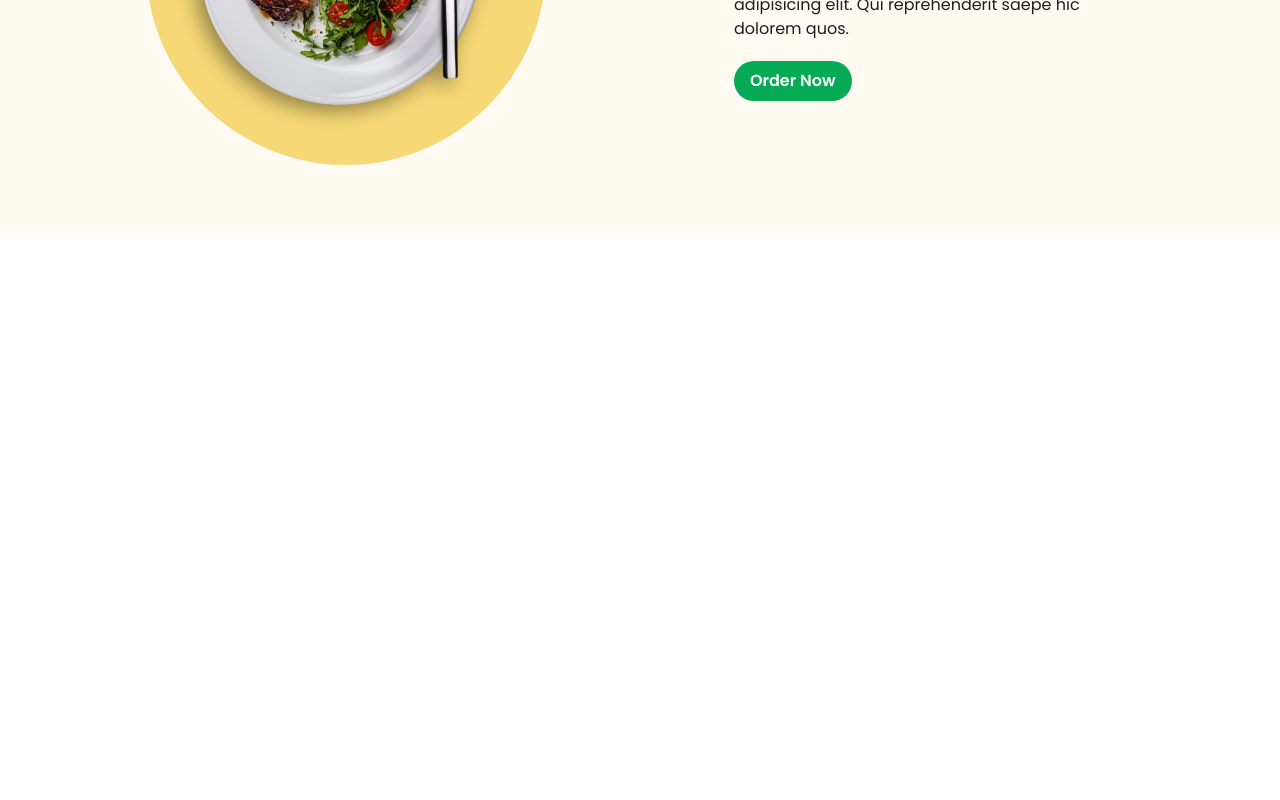
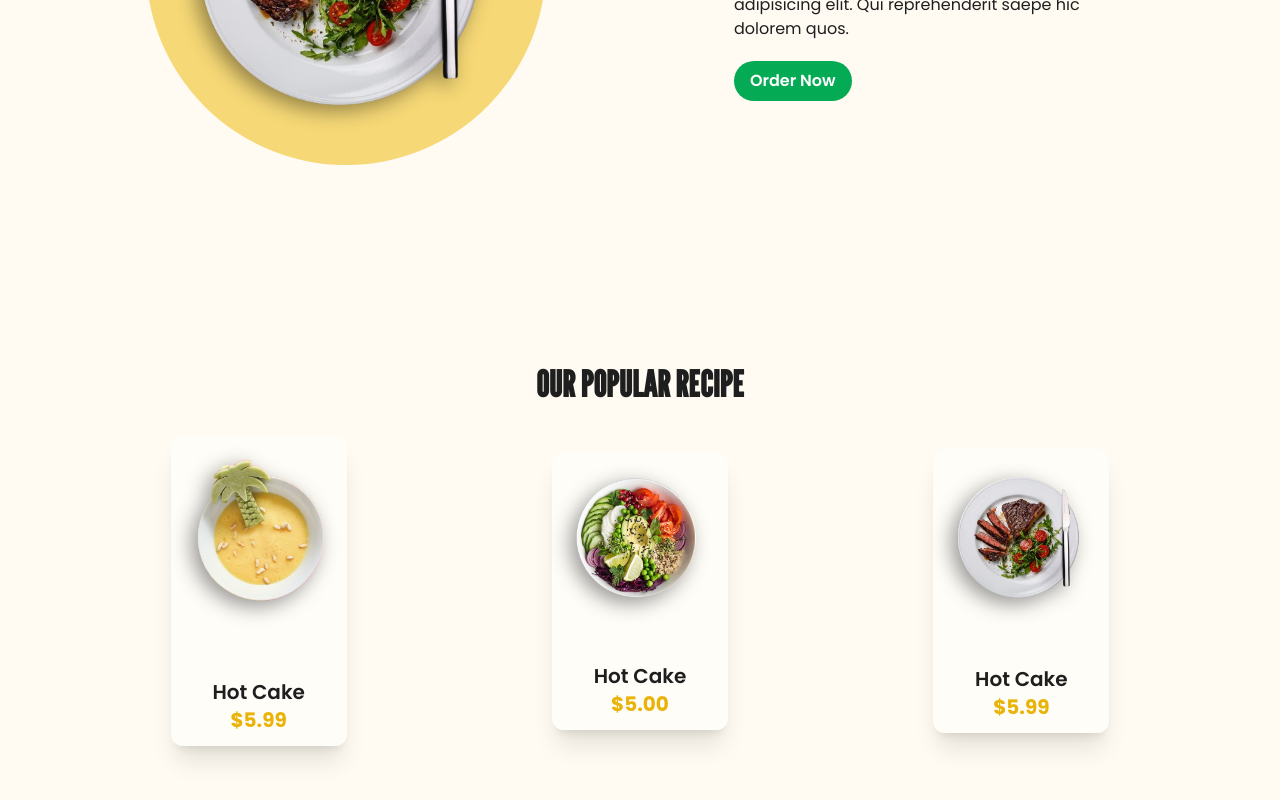
Before and after one commit to kash2005/Restaurant-Website, a React (Vite) app: page / in a window 1280 px wide. Shown: the part 1339-2139 px from the top of the page. Before the commit the page ends 1575 px from the top, so only its background shows below. Built offline with nearby package versions, Linux system fonts and the light colour scheme; a web font is replaced by a local one.

Commit message:
add popularrecipe section

```diff
--- a/src/App.tsx
+++ b/src/App.tsx
@@ -2,6 +2,7 @@
 import { Hero } from './components/Hero/Hero'
 import HotDessert from './components/HotDessert/HotDessert'
 import Banner from './components/Banner/Banner'
+import PopularRecipe from './components/PopularRecipe/PopularRecipe'
 
 const App = () => {
   return (
@@ -12,6 +13,7 @@
       </div>
       <HotDessert />
       <Banner />
+      <PopularRecipe />
     </div>
   )
 }
--- /dev/null
+++ b/src/components/PopularRecipe/PopularRecipe.tsx
@@ -0,0 +1,71 @@
+import Food1 from '../../assets/food.png';
+import Food2 from '../../assets/food2-plate.png';
+import Food3 from '../../assets/banner.png';
+import {motion} from 'framer-motion';
+import {SlideUp} from '../Hero/Hero';
+
+interface PopularRecipeItem {
+    id: number;
+    name: string;
+    img: string;
+    price: string;
+    delay: number;
+}
+
+const PopularRecipeData: PopularRecipeItem[] = [
+    {
+        id: 1,
+        name: "Hot Cake",
+        img: Food1,
+        price: "$5.99",
+        delay: 0.4
+    },
+    {
+        id: 2,
+        name: "Hot Cake",
+        img: Food2,
+        price: "$5.00",
+        delay: 0.8
+    },
+    {
+        id: 3,
+        name: "Hot Cake",
+        img: Food3,
+        price: "$5.99",
+        delay: 1.2
+    },
+];
+
+const PopularRecipe = () => {
+  return (
+    <section>
+        <div className="container py-24">
+            <motion.h3
+            variants={SlideUp(0.5)}
+            initial="hidden"
+            whileInView="show"
+            className='text-4xl text-center font-league font-semibold uppercase py-8'>Our Popular Recipe</motion.h3>
+
+            {/* card section */}
+            <div className="grid grid-cols-1 sm:grid-cols-2 md:grid-cols-3 gap-6 place-items-center">
+                {PopularRecipeData.map((item) => {
+                    return(
+                        <div className="group space-y-3 text-center bg-white/50 shadow-xl p-3 rounded-xl w-44 mx-auto">
+                            <img src={item.img} alt=""
+                            className='w-44 mx-auto img-shadow group-hover:scale-x-110 group-hover:translate-y-[-50px]
+                            group-hover:rotate-[50deg] transition-all duration-400' />
+                            <div>
+                                <button className='btn-primary group-hover:mb-3 opacity-0 group-hover:opacity-100'>Buy Now</button>
+                                <p className='text-xl font-semibold'>{item.name}</p>
+                                <p className='text-xl font-bold text-yellow-500'>{item.price}</p>
+                            </div>
+                        </div>
+                    );
+                })}
+            </div>
+        </div>
+    </section>
+  )
+}
+
+export default PopularRecipe
```
